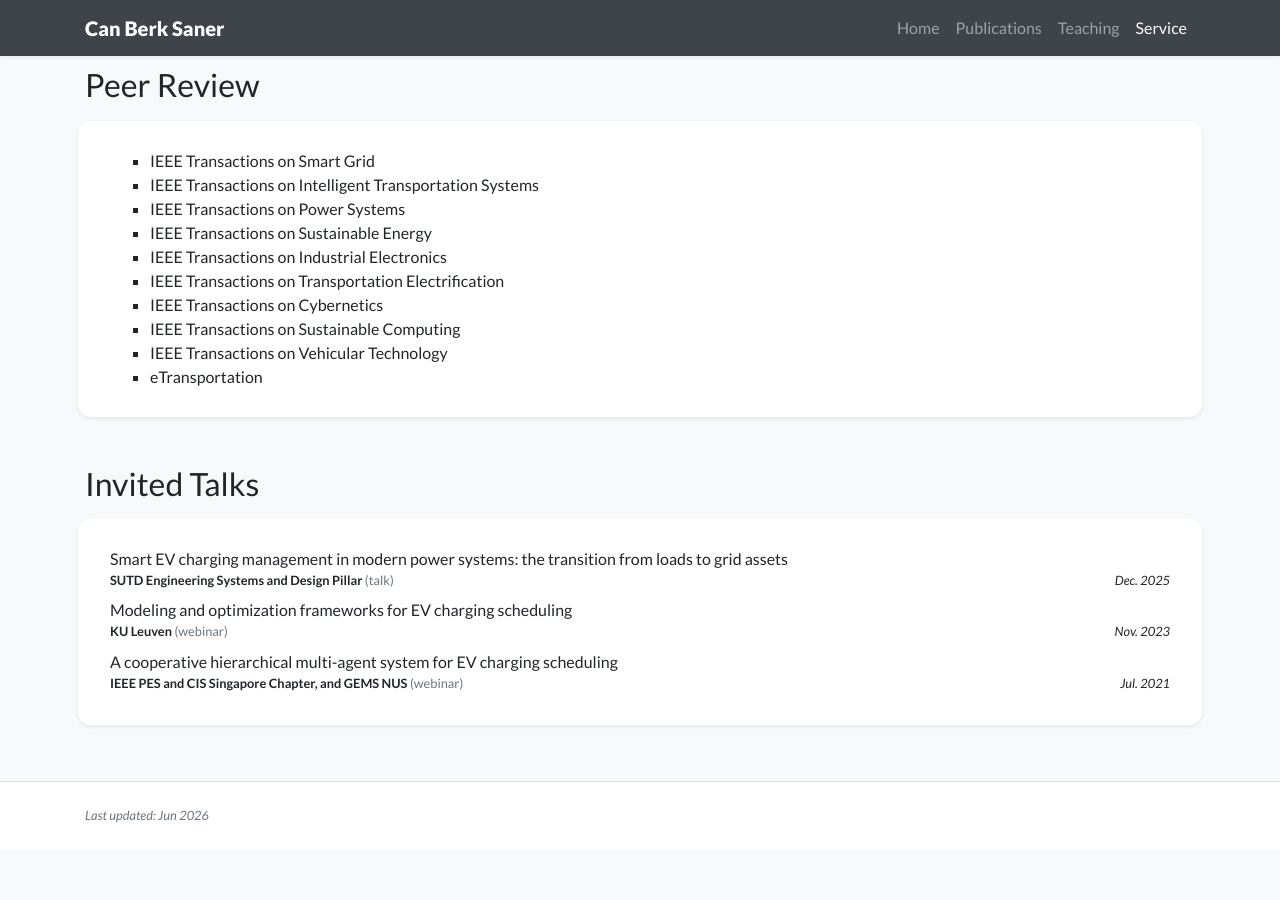
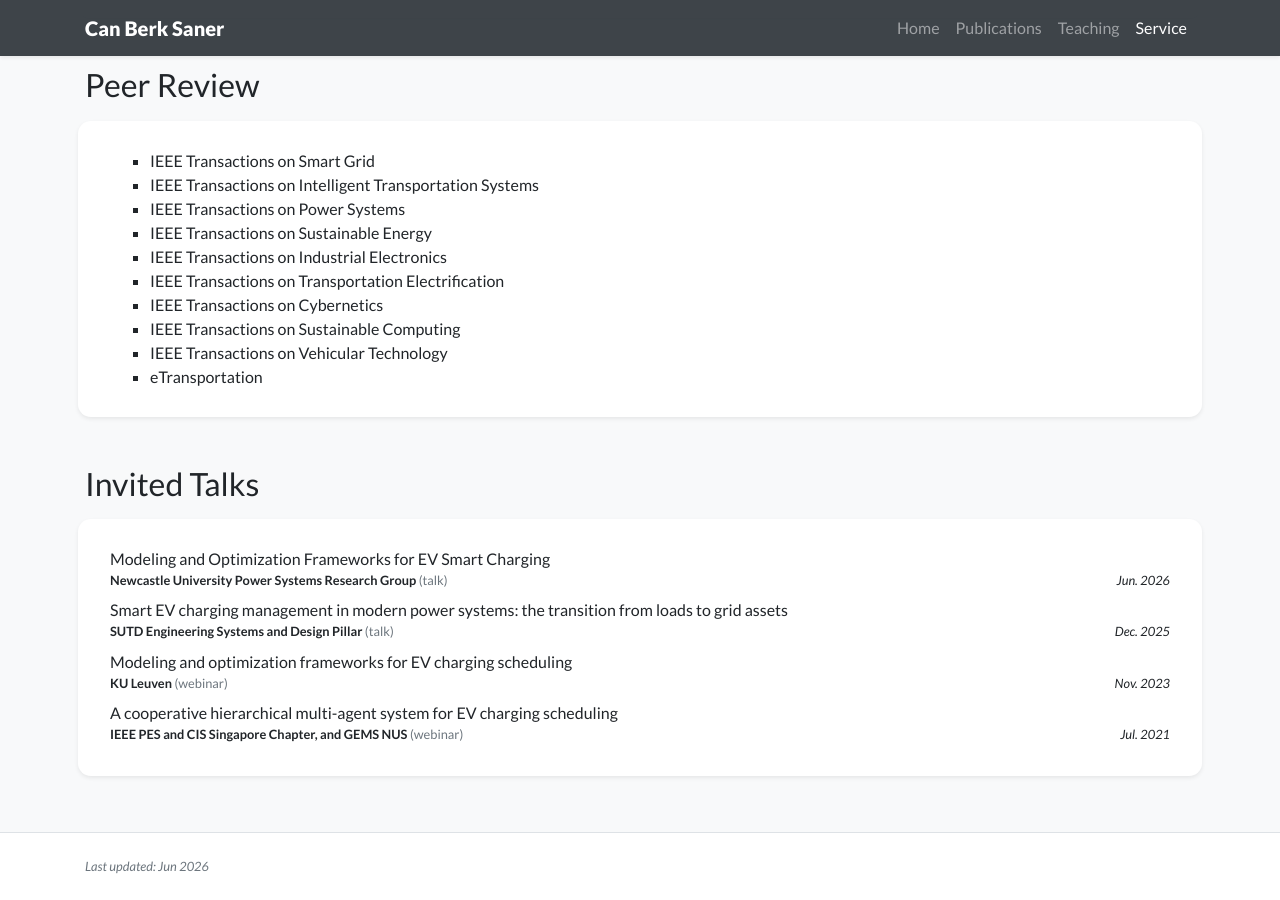
Before and after one commit to canberksaner/canberksaner.github.io, a Jekyll site: the page built from service.html, in a window 1280 px wide and 900 px high, scrolled down 799 px. Built offline with Jekyll 4.4.1, drawn with Linux system fonts in a browser that asks for light colours; nearby versions of some CDN libraries; a style sheet for code colours, icons or effects is not loaded; before the commit the page ends 1648 px from its top, so only the background shows below that.

Commit message:
Add Newcastle seminar to invited talks

```diff
--- a/_data/invited_talks.yml
+++ b/_data/invited_talks.yml
@@ -1,3 +1,8 @@
+- title: "Modeling and Optimization Frameworks for EV Smart Charging"
+  host: "Newcastle University Power Systems Research Group"
+  date: "Jun. 2026"
+  type: "talk"
+
 - title: "Smart EV charging management in modern power systems: the transition from loads to grid assets"
   host: "SUTD Engineering Systems and Design Pillar"
   date: "Dec. 2025"
```
